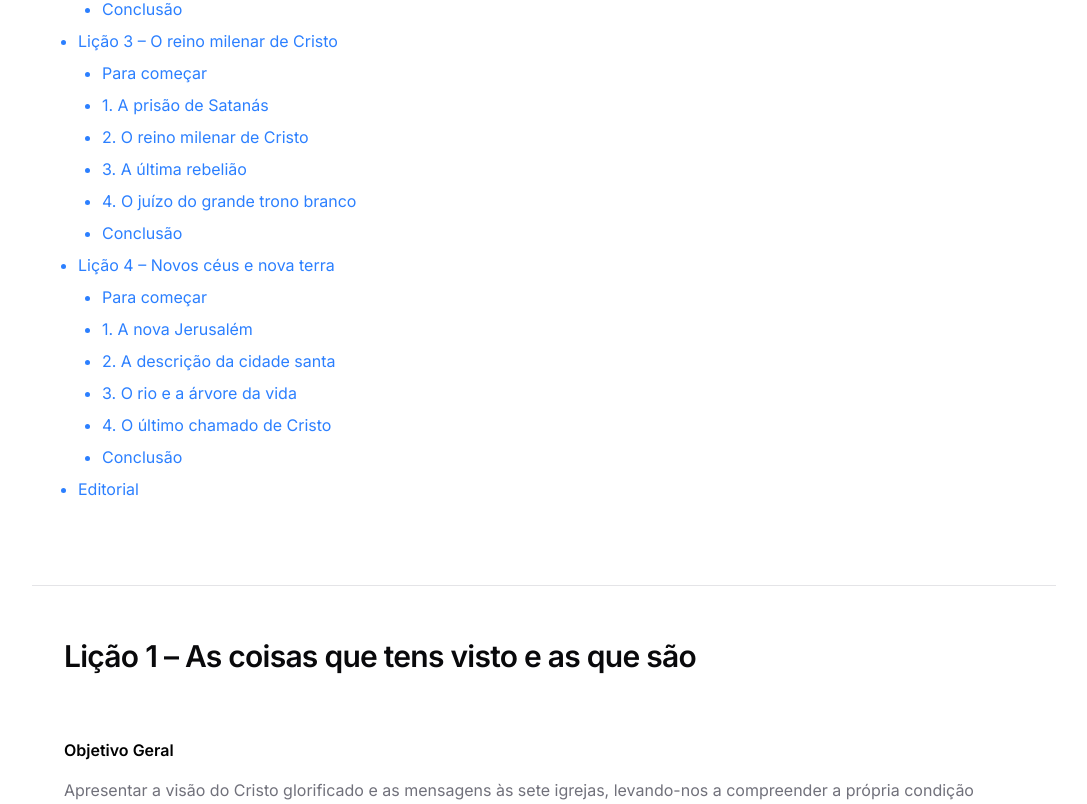
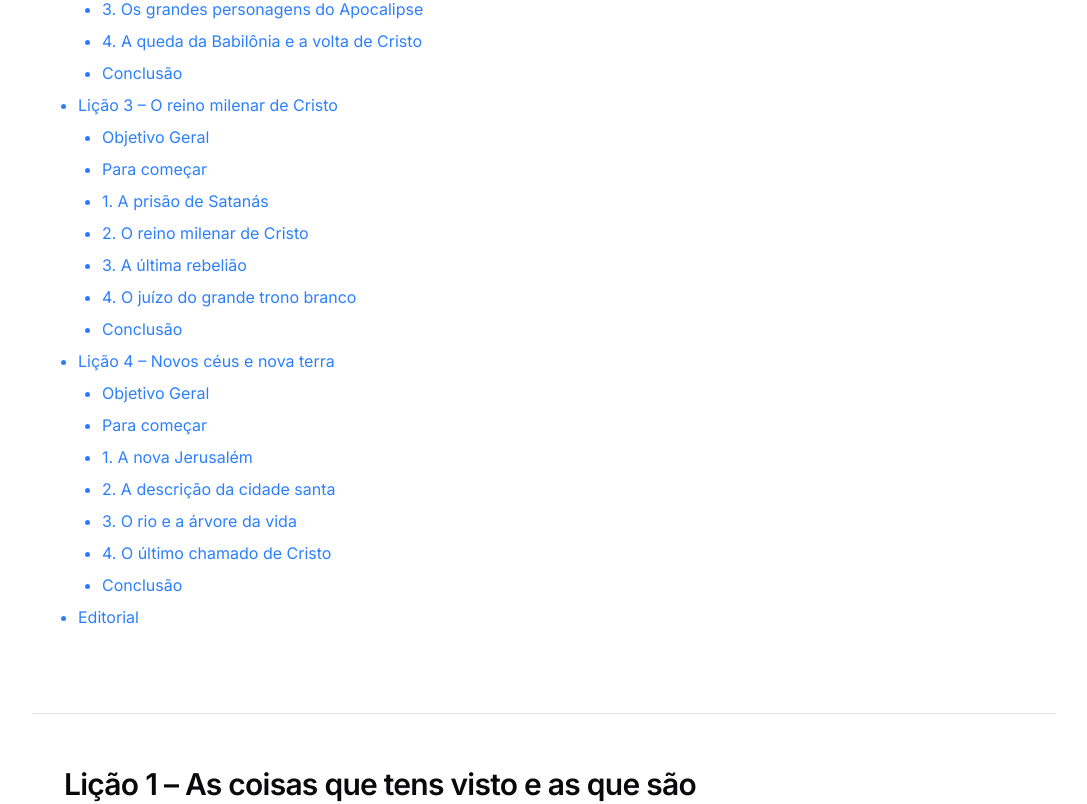
Before and after one commit to oceanodg/ocn-institucional-v4, a Next.js app: page /oceano-academy/materiais-didaticos/apocalipse in a window 1280 px wide. Shown: the part 1360-2164 px from the top of the page, without its empty margins (96-1183 px from the left). Built offline with nearby package versions, Linux system fonts and the light colour scheme.

Commit message:
feat: add 'Objetivo Geral' sections to lessons in Apocalipse and Introducao ao Apocalipse pages for improved clarity and structure

```diff
--- a/app/(site)/oceano-academy/materiais-didaticos/apocalipse/page.tsx
+++ b/app/(site)/oceano-academy/materiais-didaticos/apocalipse/page.tsx
@@ -130,6 +130,9 @@ export default function CursoApocalipse() {
             </a>
           </SummaryLi>
           <SummaryLi subList>
+            <a href="#lesson-1-objetivo-geral">Objetivo Geral</a>
+          </SummaryLi>
+          <SummaryLi subList>
             <a href="#lesson-1-para-comecar">Para começar</a>
           </SummaryLi>
           <SummaryLi subList>
@@ -161,6 +164,9 @@ export default function CursoApocalipse() {
             </a>
           </SummaryLi>
           <SummaryLi subList>
+            <a href="#lesson-2-objetivo-geral">Objetivo Geral</a>
+          </SummaryLi>
+          <SummaryLi subList>
             <a href="#lesson-2-para-comecar">Para começar</a>
           </SummaryLi>
           <SummaryLi subList>
@@ -190,6 +196,9 @@ export default function CursoApocalipse() {
             <a href="#lesson-3">Lição 3 – O reino milenar de Cristo</a>
           </SummaryLi>
           <SummaryLi subList>
+            <a href="#lesson-3-objetivo-geral">Objetivo Geral</a>
+          </SummaryLi>
+          <SummaryLi subList>
             <a href="#lesson-3-para-comecar">Para começar</a>
           </SummaryLi>
           <SummaryLi subList>
@@ -213,6 +222,9 @@ export default function CursoApocalipse() {
           </SummaryLi>
           <SummaryLi>
             <a href="#lesson-4">Lição 4 – Novos céus e nova terra</a>
+          </SummaryLi>
+          <SummaryLi subList>
+            <a href="#lesson-4-objetivo-geral">Objetivo Geral</a>
           </SummaryLi>
           <SummaryLi subList>
             <a href="#lesson-4-para-comecar">Para começar</a>
@@ -250,9 +262,7 @@ export default function CursoApocalipse() {
         <H2 id="lesson-1">Lição 1 – As coisas que tens visto e as que são</H2>
 
         <div className="flex flex-col gap-4">
-          <P className="font-semibold text-black dark:text-white">
-            Objetivo Geral
-          </P>
+          <H3 id="lesson-1-objetivo-geral">Objetivo Geral</H3>
           <P className="mt-0">
             Apresentar a visão do Cristo glorificado e as mensagens às sete
             igrejas, levando-nos a compreender a própria condição espiritual e a
@@ -510,9 +520,7 @@ export default function CursoApocalipse() {
         </H2>
 
         <div className="flex flex-col gap-4">
-          <P className="font-semibold text-black dark:text-white">
-            Objetivo Geral
-          </P>
+          <H3 id="lesson-2-objetivo-geral">Objetivo Geral</H3>
           <P className="mt-0">
             Compreender a soberania de Deus no Apocalipse, reconhecendo que os
             juízos, personagens e acontecimentos revelam a justiça divina e a
@@ -753,9 +761,7 @@ export default function CursoApocalipse() {
         <H2 id="lesson-3">Lição 3 – O reino milenar de Cristo</H2>
 
         <div className="flex flex-col gap-4">
-          <P className="font-semibold text-black dark:text-white">
-            Objetivo Geral
-          </P>
+          <H3 id="lesson-3-objetivo-geral">Objetivo Geral</H3>
           <P className="mt-0">
             Compreender o propósito do Milênio e dos eventos finais do
             Apocalipse, reconhecendo a soberania de Cristo, o desfecho do mal e
@@ -991,9 +997,7 @@ export default function CursoApocalipse() {
         <H2 id="lesson-4">Lição 4 – Novos céus e nova terra</H2>
 
         <div className="flex flex-col gap-4">
-          <P className="font-semibold text-black dark:text-white">
-            Objetivo Geral
-          </P>
+          <H3 id="lesson-4-objetivo-geral">Objetivo Geral</H3>
           <P className="mt-0">
             Compreender a esperança eterna revelada nos capítulos finais do
             Apocalipse, reconhecendo a nova criação como o cumprimento
--- a/app/(site)/oceano-academy/materiais-didaticos/introducao-ao-apocalipse/page.tsx
+++ b/app/(site)/oceano-academy/materiais-didaticos/introducao-ao-apocalipse/page.tsx
@@ -128,6 +128,9 @@ export default function IntroducaoApocalipsePage() {
             </a>
           </SummaryLi>
           <SummaryLi subList>
+            <a href="#lesson-1-objetivo-geral">Objetivo Geral</a>
+          </SummaryLi>
+          <SummaryLi subList>
             <a href="#lesson-1-introduction">Introdução</a>
           </SummaryLi>
           <SummaryLi subList>
@@ -153,6 +156,9 @@ export default function IntroducaoApocalipsePage() {
               Lição 2 – As quatro escolas clássicas de interpretação do
               Apocalipse
             </a>
+          </SummaryLi>
+          <SummaryLi subList>
+            <a href="#lesson-2-objetivo-geral">Objetivo Geral</a>
           </SummaryLi>
           <SummaryLi subList>
             <a href="#lesson-2-introducao">Introdução</a>
@@ -189,6 +195,9 @@ export default function IntroducaoApocalipsePage() {
             </a>
           </SummaryLi>
           <SummaryLi subList>
+            <a href="#lesson-3-objetivo-geral">Objetivo Geral</a>
+          </SummaryLi>
+          <SummaryLi subList>
             <a href="#lesson-3-introducao">Introdução</a>
           </SummaryLi>
           <SummaryLi subList>
@@ -222,6 +231,9 @@ export default function IntroducaoApocalipsePage() {
               Lição 4 – Esperança que transforma: implicações pastorais e
               discernimento escatológico
             </a>
+          </SummaryLi>
+          <SummaryLi subList>
+            <a href="#lesson-4-objetivo-geral">Objetivo Geral</a>
           </SummaryLi>
           <SummaryLi subList>
             <a href="#lesson-4-introducao">Introdução</a>
@@ -267,9 +279,7 @@ export default function IntroducaoApocalipsePage() {
         </H2>
 
         <div className="flex flex-col gap-4">
-          <P className="font-semibold text-black dark:text-white">
-            Objetivo Geral
-          </P>
+          <H3 id="lesson-1-objetivo-geral">Objetivo Geral</H3>
           <P className="mt-0">
             Apresentar os fundamentos bíblicos e hermenêuticos da escatologia,
             afirmando a autoridade das Escrituras e a centralidade de Cristo,
@@ -486,9 +496,7 @@ export default function IntroducaoApocalipsePage() {
         </H2>
 
         <div className="flex flex-col gap-4">
-          <P className="font-semibold text-black dark:text-white">
-            Objetivo Geral
-          </P>
+          <H3 id="lesson-2-objetivo-geral">Objetivo Geral</H3>
           <P className="mt-0">
             Apresentar e comparar preterismo, historicismo, futurismo e
             idealismo para orientar uma leitura bíblica fiel e cristocêntrica.
@@ -723,9 +731,7 @@ export default function IntroducaoApocalipsePage() {
         </H2>
 
         <div className="flex flex-col gap-4">
-          <P className="font-semibold text-black dark:text-white">
-            Objetivo Geral
-          </P>
+          <H3 id="lesson-3-objetivo-geral">Objetivo Geral</H3>
           <P className="mt-0">
             Apresentar e distinguir correntes milenistas e posições sobre
             Arrebatamento/Tribulação para orientar uma leitura bíblica fiel,
@@ -971,9 +977,7 @@ export default function IntroducaoApocalipsePage() {
         </H2>
 
         <div className="flex flex-col gap-4">
-          <P className="font-semibold text-black dark:text-white">
-            Objetivo Geral
-          </P>
+          <H3 id="lesson-4-objetivo-geral">Objetivo Geral</H3>
           <P className="mt-0">
             Aplicar a escatologia à vida e ao ministério, guiando a igreja em
             vigilância, santidade e missão, com discernimento bíblico e
```
